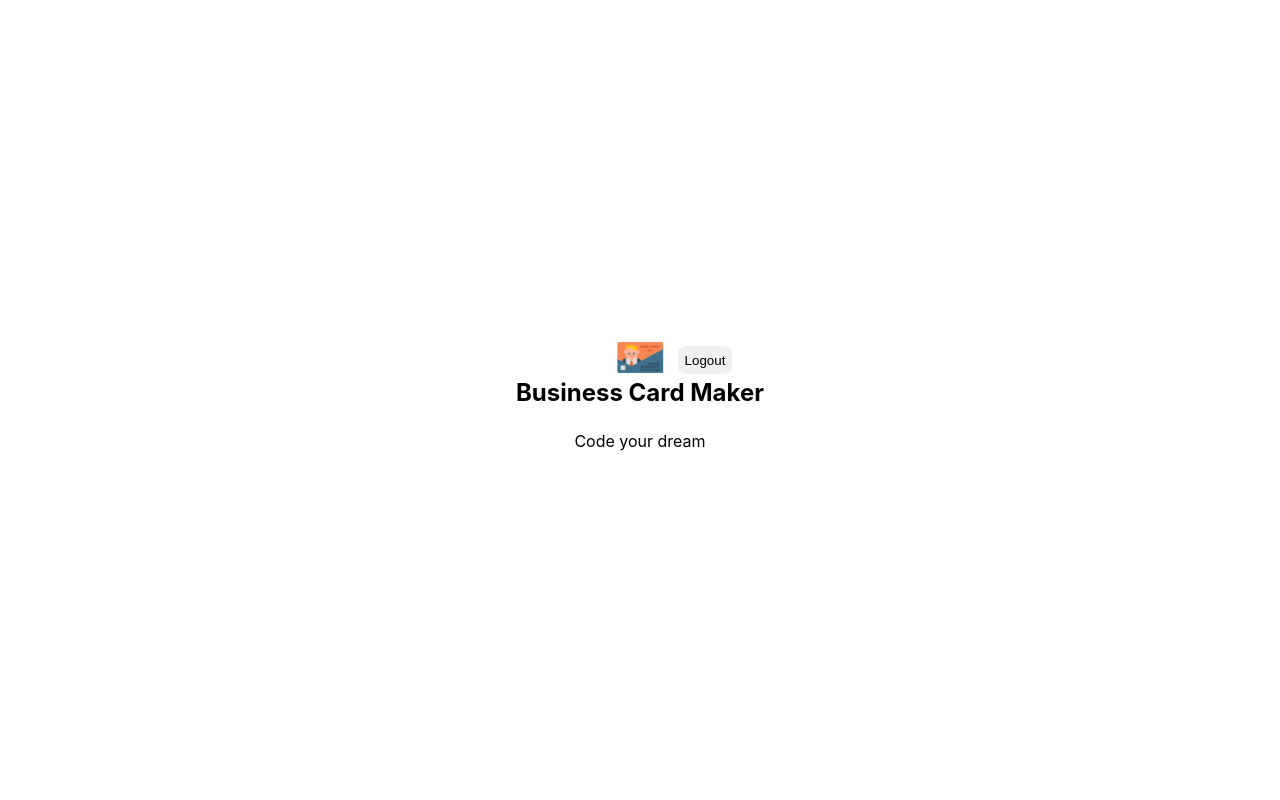
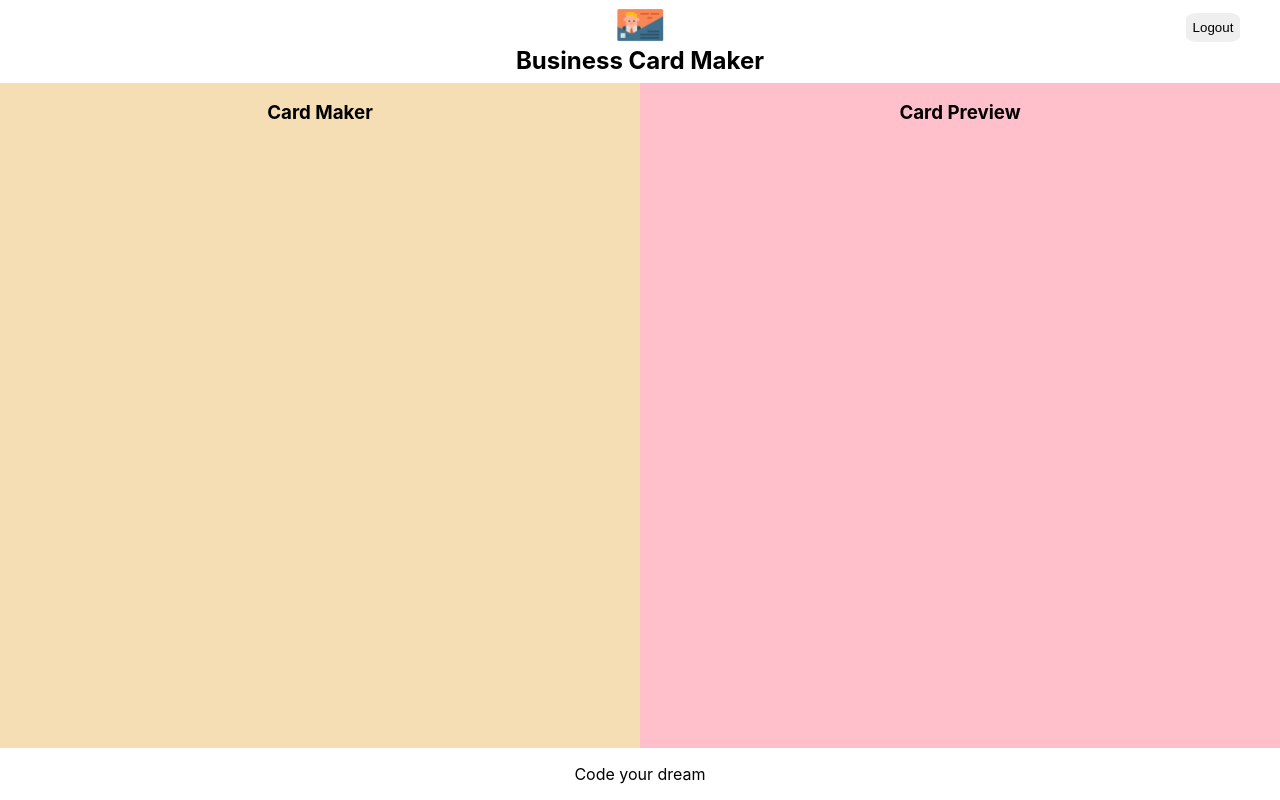
Before and after one commit to leegksthf/card-maker, a React (Create React App) app: page /maker in a window 1280 px wide. Built offline with nearby package versions, Linux system fonts and the light colour scheme; no server answers; sample sign-in values are in the browser's storage.

Commit message:
add editor and preview layout

```diff
--- /dev/null
+++ b/src/components/editor/editor.jsx
@@ -0,0 +1,10 @@
+import React from "react";
+import styles from "./editor.module.css";
+
+const Editor = (props) => (
+  <section className={styles.editor}>
+    <h1 className={styles.title}>Card Maker</h1>
+  </section>
+);
+
+export default Editor;
--- /dev/null
+++ b/src/components/editor/editor.module.css
@@ -0,0 +1,13 @@
+@value makerGreen from '../../common/colors.css';
+
+.editor {
+    flex-basis: 50%;
+    background-color: wheat;
+}
+
+.title {
+    width: 100%;
+    text-align: center;
+    margin-bottom: 1em;
+    color: makerGreen;
+}
--- a/src/components/maker/maker.jsx
+++ b/src/components/maker/maker.jsx
@@ -1,5 +1,7 @@
 import React, { useEffect } from "react";
 import { useNavigate } from "react-router-dom";
+import Preview from "../preview/preview";
+import Editor from "../editor/editor";
 import Footer from "../footer/footer";
 import Header from "../header/header";
 import styles from "./maker.module.css";
@@ -20,6 +22,10 @@
   return (
     <section className={styles.maker}>
       <Header onLogout={onLogout} />
+      <div className={styles.container}>
+        <Editor />
+        <Preview />
+      </div>
       <Footer />
     </section>
   );
--- a/src/components/maker/maker.module.css
+++ b/src/components/maker/maker.module.css
@@ -0,0 +1,19 @@
+@value mediaQuery from '../../common/size.css';
+
+.maker {
+    width: 100%;
+    height: 100%;
+    display: flex;
+    flex-direction: column;
+}
+
+.container {
+    display: flex;
+    flex: 1;
+}
+
+@media screen and (max-width: mediaQuery) {
+    .container {
+        flex-direction: column;
+    }
+}
--- /dev/null
+++ b/src/components/preview/preview.jsx
@@ -0,0 +1,10 @@
+import React from "react";
+import styles from "./preview.module.css";
+
+const Preview = (props) => (
+  <section className={styles.preview}>
+    <h1 className={styles.title}>Card Preview</h1>
+  </section>
+);
+
+export default Preview;
--- /dev/null
+++ b/src/components/preview/preview.module.css
@@ -0,0 +1,13 @@
+@value makerGreen from '../../common/colors.css';
+
+.preview {
+    flex-basis: 50%;
+    background-color: pink;
+}
+
+.title {
+    width: 100%;
+    text-align: center;
+    margin-bottom: 1em;
+    color: makerGreen;
+}
--- a/src/service/auth_service.js
+++ b/src/service/auth_service.js
@@ -7,7 +7,7 @@
     return firebaseApp.auth().signInWithPopup(authProvider); // class로 만들어줬기때문에 return해줌
   }
 
-  onAuthChange(onUserChanged) {
+  onAuthChange(onUserChanged) {                         // onUserChanged는 임의의 익명함수
       firebase.auth().onAuthStateChanged(user => {
           onUserChanged(user);
       });
```
